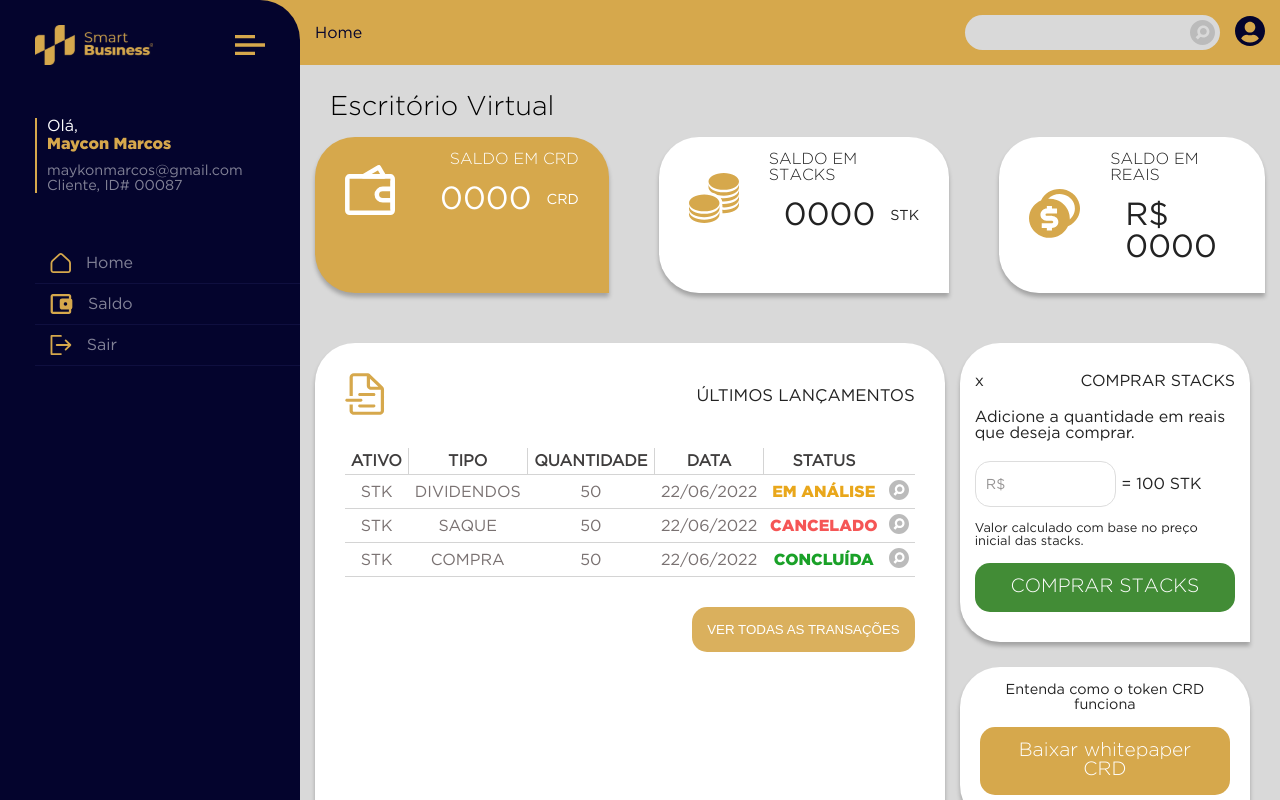
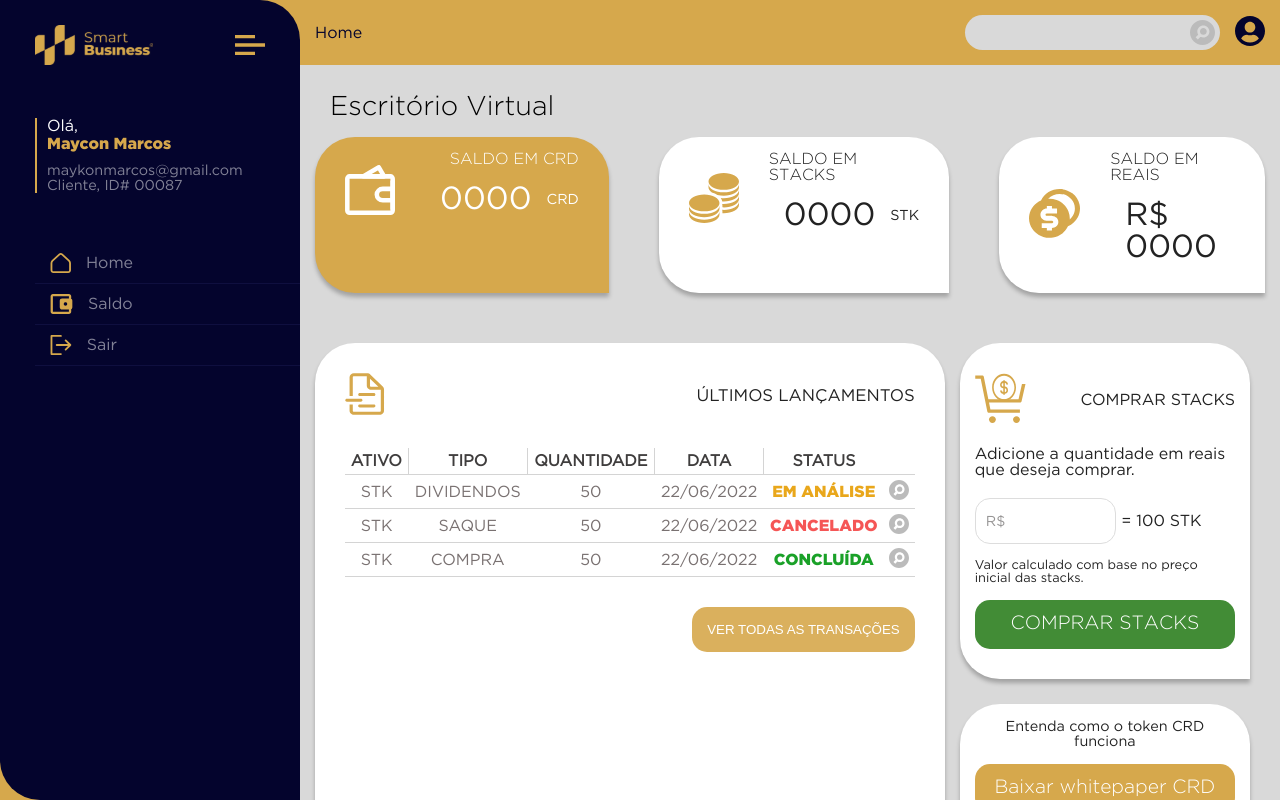
Before and after one commit to codethebasics/credcoin, a Next.js app: page /home in a window 1280 px wide. Shown: the top 800 px of the page. Built offline with nearby package versions, Linux system fonts and the light colour scheme.

Commit message:
gold cart

```diff
--- a/pages/home/index.js
+++ b/pages/home/index.js
@@ -5,7 +5,9 @@ import Card from '../../components/layout/cards/Card';
 export default function Home(props) {
     return (
         <div className={styles.home}>
-            <div className={styles.banner}>Escritório Virtual</div>
+            <div className={styles.banner}>
+                <span>Escritório Virtual</span>
+            </div>
             <div className={styles.balanceContainer}>
                 <BalanceCard
                     background={'#D6A84C'}
@@ -131,7 +133,9 @@ export default function Home(props) {
                     >
                         <div className={styles.buyStacks}>
                             <div className={styles.header}>
-                                <div className={styles.img}>x</div>
+                                <div className={styles.img}>
+                                    <img src="/img/gold-cart.svg" />
+                                </div>
                                 <div className={styles.headerLabel}>
                                     Comprar Stacks
                                 </div>
--- a/styles/globals.scss
+++ b/styles/globals.scss
@@ -30,9 +30,30 @@ a {
 }
 
 #bodyContainer {
+    overflow-y: auto;
     grid-area: body;
     background: #D9D9D9;
     font-family: gothamBook, Verdana, Geneva, Tahoma, sans-serif;
+}
+
+/* width */
+::-webkit-scrollbar {
+  width: 10px;
+}
+
+/* Track */
+::-webkit-scrollbar-track {
+  background: #f1f1f1;
+}
+
+/* Handle */
+::-webkit-scrollbar-thumb {
+  background: #888;
+}
+
+/* Handle on hover */
+::-webkit-scrollbar-thumb:hover {
+  background: #555;
 }
 
 @font-face {
--- a/styles/pages/Home.module.scss
+++ b/styles/pages/Home.module.scss
@@ -1,15 +1,15 @@
 .home {
     padding: 15px;
 
+
     .banner {
-        padding: 15px;
         font-size: 1.7rem;
         font-family: gothamLight, Verdana, Geneva, Tahoma, sans-serif;
+        padding: 15px;
     }
 
     .balanceContainer {
         display: flex;
-
         >div:nth-child(2) {
             margin: 0 50px;
         }
@@ -144,7 +144,7 @@
                         align-items: center;
 
                         span {
-                            margin: 0 5px;
+                            padding: 0 5px;
                             font-size: 0.9rem;
                             color: rgb(150, 148, 148);
                         }
@@ -160,7 +160,7 @@
                     }
 
                     .outputQuantity {
-                        margin: 0 5px;
+                        padding: 0 5px;
                     }
                 }
 
@@ -175,7 +175,7 @@
                         width: 100%;
                         outline: none;
                         border: 0;
-                        padding: 15px;
+                        padding: 15px 0;
                         border-radius: 15px;
                         font-size: 1.2rem;
                         color: #FFFFFF;
@@ -190,8 +190,6 @@
             .infoStacks {
                 display: flex;
                 flex-direction: column;
-                padding: 0 5px;
-
 
                 .label {
                     color: #222;
@@ -204,7 +202,7 @@
                     padding: 15px 0;
                     button {
                         width: 100%;
-                        padding: 15px;
+                        padding: 15px 0;
                         border-radius: 15px;
                         border: 0;
                         outline: none;
@@ -220,7 +218,6 @@
             .sacarStacks {
                 display: flex;
                 flex-direction: column;
-                padding: 0 5px;
 
                 .label {
                     color: #222;
@@ -233,7 +230,7 @@
                     padding: 15px 0;
                     button {
                         width: 100%;
-                        padding: 15px;
+                        padding: 15px 0;
                         border-radius: 15px;
                         border: 0;
                         outline: none;
```
Also changed, not shown: public/img/gold-cart.svg (added).
